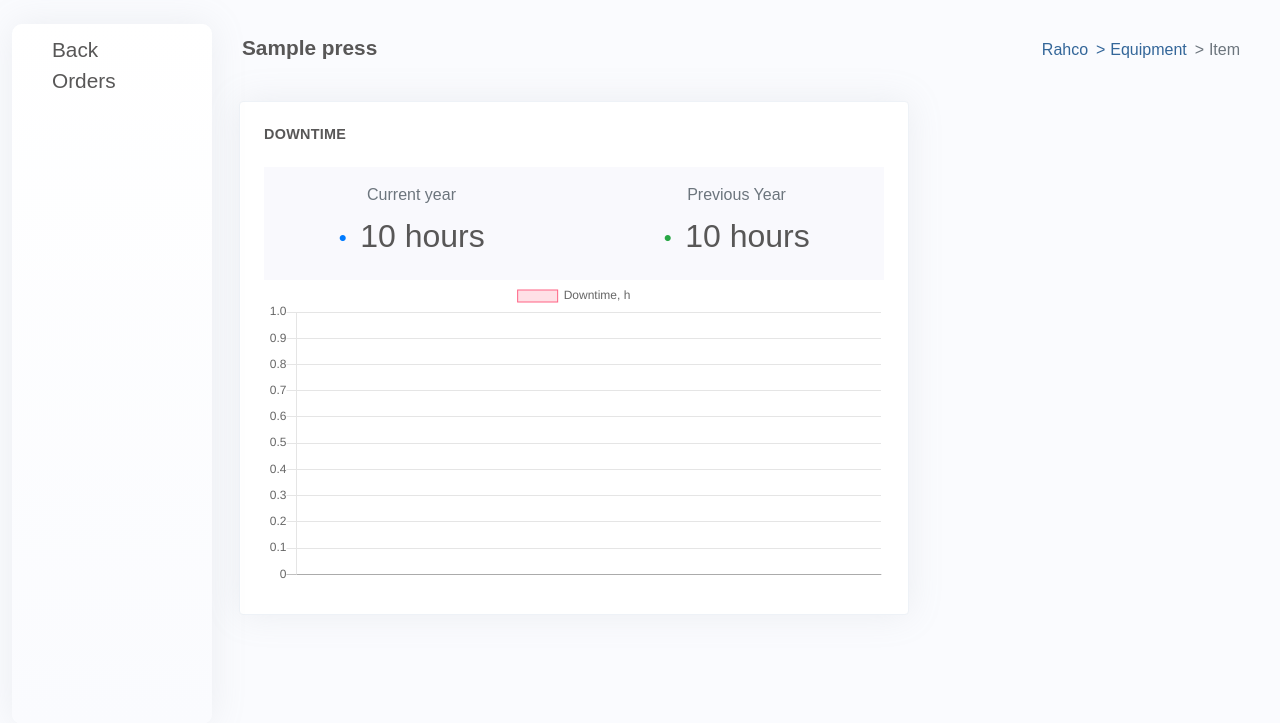
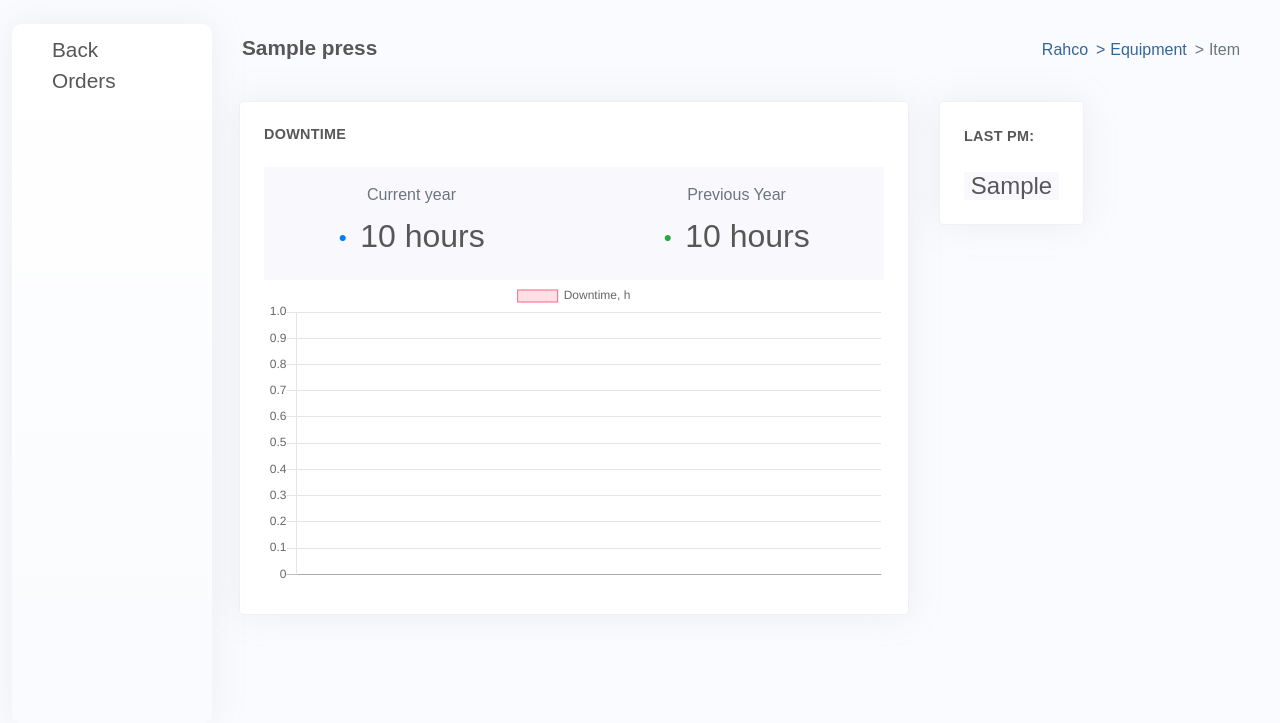
Before and after one commit to gunnerson/zERP, a Django app: template equip/templates/equip/press_detail.html in a window 1280 px wide. Shown: the part 76-799 px from the top of the page. Run offline with Django 3.2, Linux system fonts and the light colour scheme; the template is opened without the code that fills it: most values are stand-ins (such as "Sample title", 1, 10 or a date in 2020); some libraries are stand-ins or nearby versions.

Commit message:
Added last pm

```diff
--- a/equip/templates/equip/press_detail.html
+++ b/equip/templates/equip/press_detail.html
@@ -80,7 +80,7 @@
             <div class="col-md-6">
               <p class="text-muted mb-0 mt-3">Current year</p>
               <h2 class="font-weight-normal mb-3">
-                <small class="mdi mdi-checkbox-blank-circle text-primary align-middle mr-1" style = "font-weight: 1700;"></small>
+                <small class="mdi mdi-checkbox-blank-circle text-primary align-middle mr-1"></small>
                 <span>{{ dts_total }} hours</span>
               </h2>
             </div>
@@ -94,9 +94,21 @@
           </div>
         </div>
         <canvas id="DowntimeChart"></canvas>
-      </div> <!-- end card-body-->
-    </div> <!-- end card-->
-  </div> <!-- end col-->
+      </div>
+    </div>
+  </div>
+  <div class="col-lg-2">
+    <div class="card">
+      <div class="card-body">
+        <div class="header-title mb-3"><b>Last PM:</b></div>
+        <div class="chart-content-bg text-center">
+          <h4 class="font-weight-normal mb-0">
+            <span>{{ last_pm }}</span>
+          </h2>
+        </div>
+      </div>
+    </div>
+  </div>
 </div>
 
 {% endblock content %}
--- a/equip/views.py
+++ b/equip/views.py
@@ -52,8 +52,13 @@ class PressDetailView(LoginRequiredMixin, DetailView):
             dts_last += dt
             month -= 1
             i += 1
+
+        # Last PM date
+        last_pm = Press.last_pm(self)
+
         context['dts_total'] = dts_total
         context['dts_last'] = dts_last
+        context['last_pm'] = last_pm
         return context
 
 
--- a/invent/templates/invent/part_list.html
+++ b/invent/templates/invent/part_list.html
@@ -30,7 +30,7 @@
     <div class="form-row justify-content-start">
       <div class="form-group col-3 align-self-center">
         <div class="input-group">
-          <input class="form-conrol py-2 border-right-0 border" type="search" placeholder="Search by part number" name="query" value="{{ query|default:"" }}">
+          <input class="form-conrol py-2 border-right-0 border" type="search" placeholder=" Search by part number" name="query" value="{{ query|default:'' }}">
             <span class="input-group-append">
               <div class="input-group-text bg-transparent">
                 <i class="fa fa-search"></i>
--- a/mtn/templates/mtn/order_detail.html
+++ b/mtn/templates/mtn/order_detail.html
@@ -6,7 +6,7 @@
 
   <ul>
     <li>
-      <a href="{% url 'mtn:order-list' %}" class="side-menu-link" role="button">Back</a>
+      <a href="" onClick="window.history.back();return false;" class="side-menu-link" role="button">Back</a>
     </li>
     {% if request.user|has_group:"maintenance" %}
       <li>
```
Also changed, not shown: equip/models.py (+12 -0 lines).
